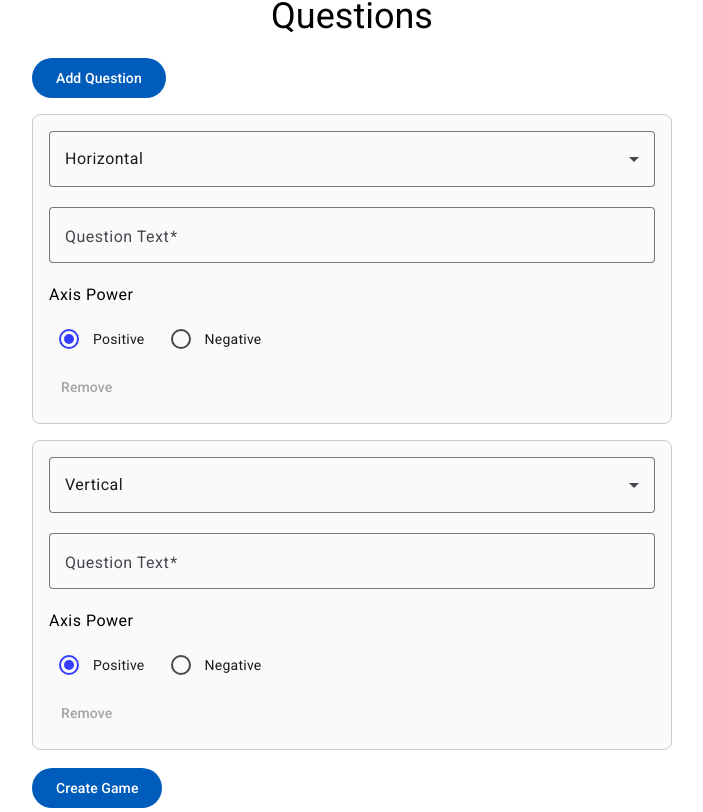
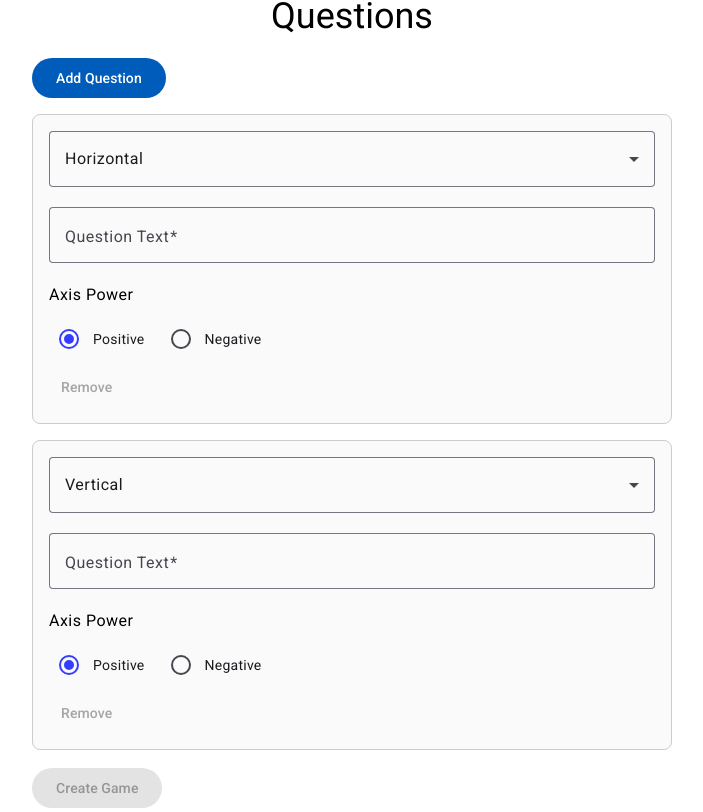
Before and after one commit to Sinabm3/Sina-Bayatmoghadam, an Angular app: page /compass-game/add in a window 1280 px wide. Shown: the part 577-1389 px from the top of the page, without its empty margins (288-991 px from the left). Built offline with nearby package versions, Linux system fonts and the light colour scheme.

Commit message:
Add submit logic

```diff
--- a/src/app/components/compass-game-add/compass-game-add.component.html
+++ b/src/app/components/compass-game-add/compass-game-add.component.html
@@ -61,6 +61,6 @@
   </div>
 
   <div>
-    <button mat-flat-button color="primary" type="submit">Create Game</button>
+    <button [disabled]="!this.compassGameForm.valid" mat-flat-button color="primary" type="submit">Create Game</button>
   </div>
 </form>
--- a/src/app/components/compass-game-add/compass-game-add.component.ts
+++ b/src/app/components/compass-game-add/compass-game-add.component.ts
@@ -93,7 +93,6 @@ export class CompassGameAddComponent implements OnInit {
   }
 
   submit(): void {
-    if (this.compassGameForm.valid) {
       const formValue: CompassGameDto = this.compassGameForm.value;
       this.compassGameService.create(formValue).subscribe({
         next: () => {
@@ -104,10 +103,7 @@ export class CompassGameAddComponent implements OnInit {
           this.toastService.error('Error creating game:', err)
         }
       });
-    } else {
-      console.warn('Form is invalid');
     }
-  }
 
   questionTypeCanBeChanged(isHorizontal: boolean, willBeHorizontal:boolean): boolean {
     if (isHorizontal && !willBeHorizontal) {
```
